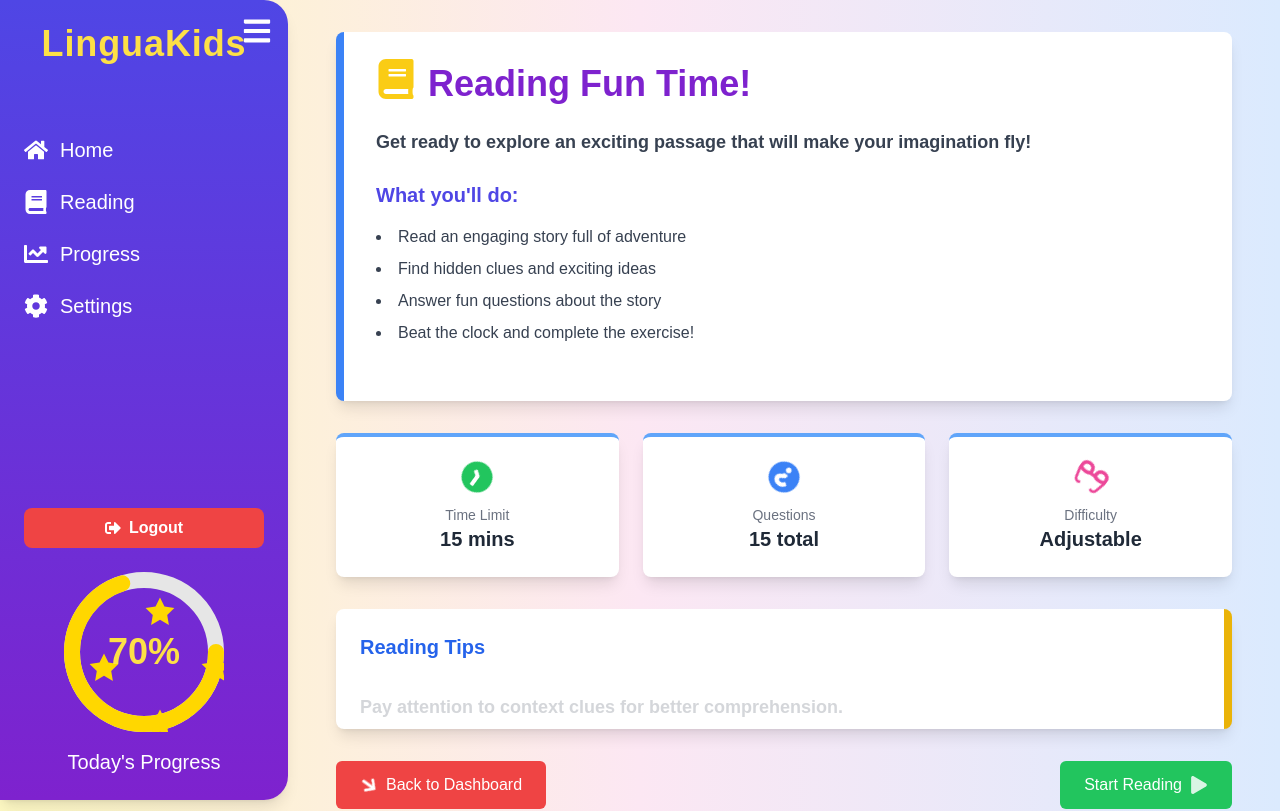
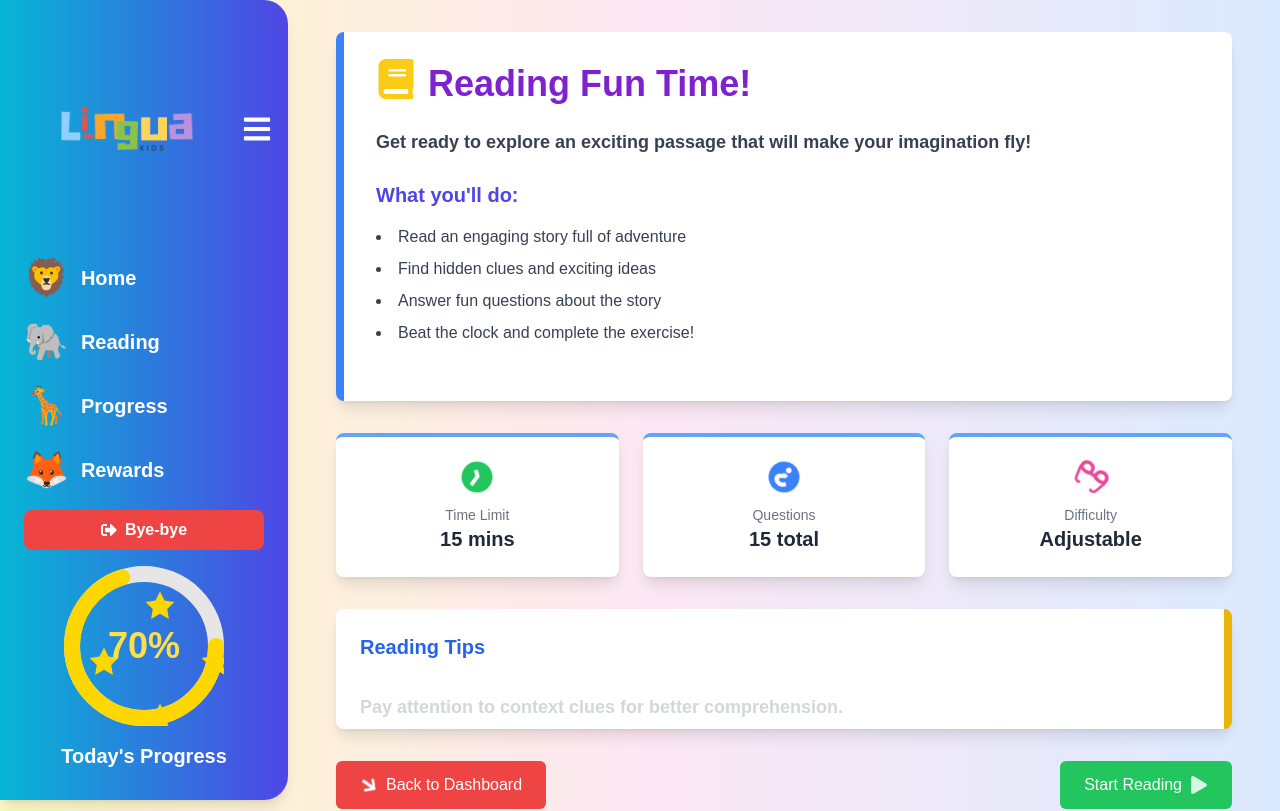
Before and after one commit to HasibNirjhar07/lingua-kids, a Next.js app in the folder client/: page /Reading/readingfrontpage in a window 1280 px wide. Shown: the top 811 px of the page. Built offline with nearby package versions, Linux system fonts and the light colour scheme; what @nextui-org/react would draw is missing.

Commit message:
Enhanced Dashboard Page

```diff
--- a/client/components/Sidebar.js
+++ b/client/components/Sidebar.js
@@ -1,9 +1,36 @@
-"use client";
-
 import React, { useState, useEffect } from "react";
-import { FaHome, FaBook, FaChartLine, FaCog, FaBars, FaSignOutAlt } from "react-icons/fa"; // Import logout icon
+import {
+  FaHome,
+  FaBook,
+  FaChartLine,
+  FaCog,
+  FaBars,
+  FaSignOutAlt,
+  FaGamepad,
+  FaGift,
+  FaVolumeMute,
+  FaVolumeUp,
+} from "react-icons/fa";
 import { motion, AnimatePresence } from "framer-motion";
 import { useRouter } from "next/router";
+import Image from "next/image";
+
+const AnimalIcon = ({ animal }) => {
+  const animalEmojis = {
+    lion: "🦁",
+    elephant: "🐘",
+    giraffe: "🦒",
+    monkey: "🐵",
+    fox: "🦊",
+    penguin: "🐧",
+  };
+
+  return (
+    <span className="text-4xl" role="img" aria-label={animal}>
+      {animalEmojis[animal]}
+    </span>
+  );
+};
 
 const AnimatedProgressBar = ({ value, size = "large" }) => {
   const circumference = 2 * Math.PI * 45;
@@ -74,10 +101,10 @@ const AnimatedProgressBar = ({ value, size = "large" }) => {
 const Sidebar = () => {
   const [isCollapsed, setIsCollapsed] = useState(false);
   const [isMobileMenuOpen, setIsMobileMenuOpen] = useState(false);
+  const [isSoundOn, setIsSoundOn] = useState(true);
   const router = useRouter();
-  const { pathname } = router; // Get current route path
+  const { pathname } = router;
 
-  // Load the collapsed state from local storage
   useEffect(() => {
     const storedState = localStorage.getItem("sidebarCollapsed");
     if (storedState) {
@@ -88,7 +115,7 @@ const Sidebar = () => {
   const toggleSidebar = () => {
     setIsCollapsed((prevState) => {
       const newState = !prevState;
-      localStorage.setItem("sidebarCollapsed", JSON.stringify(newState)); // Save new state to local storage
+      localStorage.setItem("sidebarCollapsed", JSON.stringify(newState));
       return newState;
     });
   };
@@ -103,41 +130,46 @@ const Sidebar = () => {
   };
 
   const menuItems = [
-    { name: "Home", icon: FaHome, link: "/dashboard" },
-    { name: "Reading", icon: FaBook, link: "/reading" },
-    { name: "Progress", icon: FaChartLine, link: "/progress" },
-    { name: "Settings", icon: FaCog, link: "/settings" },
+    { name: "Home", icon: "lion", link: "/dashboard" },
+    { name: "Reading", icon: "elephant", link: "/reading" },
+
+    { name: "Progress", icon: "giraffe", link: "/progress" },
+    { name: "Rewards", icon: "fox", link: "/rewards" },
+
   ];
 
   const handleMenuClick = (link) => {
     router.push(link);
     if (isMobileMenuOpen) {
-      toggleMobileMenu(); // Close mobile menu after navigation
+      toggleMobileMenu();
     }
   };
 
   return (
     <div className="relative">
-      {/* Sidebar for Desktop */}
       <motion.div
-        className={`bg-gradient-to-b from-indigo-600 to-purple-700 h-screen flex flex-col items-center rounded-r-3xl shadow-lg fixed lg:relative z-10 transition-transform transform ${
+        className={`bg-gradient-to-r from-cyan-500 to-indigo-600 min-h-screen flex flex-col items-center rounded-r-3xl shadow-lg fixed lg:relative z-10 transition-transform transform ${
           isMobileMenuOpen ? "translate-x-0" : "-translate-x-full"
         } lg:translate-x-0`}
         animate={{ width: isCollapsed ? 80 : 288 }}
         transition={{ duration: 0.3, ease: "easeInOut" }}
       >
+        <div className="flex  justify-between items-center w-auto p-4">
+          <AnimatePresence>
+            {!isCollapsed && (
+              <motion.div
+                className="flex-grow"
+                initial={{ opacity: 0, x: -20 }}
+                animate={{ opacity: 1, x: 0 }}
+                exit={{ opacity: 0, x: -20 }}
+                transition={{ duration: 0.2 }}
+              >
+                <Image src="/logo (2).png" alt="LinguaKids" width={250} height={100} />
+              </motion.div>
+            )}
+          </AnimatePresence>
           <motion.button
-          className="absolute top-4 right-4 text-white z-10 lg:hidden"
-          onClick={toggleMobileMenu}
-          whileHover={{ scale: 1.2, rotate: 15 }}
-          whileTap={{ scale: 0.9, rotate: -15 }}
-          transition={{ type: "spring", stiffness: 400, damping: 10 }}
-        >
-          <FaBars className="text-3xl" />
-        </motion.button>
-
-        <motion.button
-          className="absolute top-4 right-4 text-white z-10 hidden lg:block"
+            className="text-white z-10"
             onClick={toggleSidebar}
             whileHover={{ scale: 1.2, rotate: 15 }}
             whileTap={{ scale: 0.9, rotate: -15 }}
@@ -145,50 +177,41 @@ const Sidebar = () => {
           >
             <FaBars className="text-3xl" />
           </motion.button>
-
-        <AnimatePresence>
-          {!isCollapsed && (
-            <motion.div
-              className="mb-12 text-center w-full p-6"
-              initial={{ opacity: 0, x: -20 }}
-              animate={{ opacity: 1, x: 0 }}
-              exit={{ opacity: 0, x: -20 }}
-              transition={{ duration: 0.2 }}
-            >
-              <h1 className="text-yellow-300 text-4xl font-bold tracking-wide font-comic">
-                LinguaKids
-              </h1>
-            </motion.div>
-          )}
-        </AnimatePresence>
+        </div>
 
         <nav
           className={`flex flex-col ${
-            isCollapsed ? "h-full justify-center space-y-12" : "space-y-6 w-full px-6"
+            isCollapsed
+              ? "h-full justify-center space-y-12"
+              : "space-y-6 w-full px-6"
           }`}
         >
           {menuItems.map((item, index) => (
             <motion.a
               key={index}
-              className={`text-white flex items-center transition duration-200 text-xl cursor-pointer ${
+              className={`text-white flex flex-auto items-center transition duration-200 text-xl cursor-pointer ${
                 isCollapsed ? "justify-center" : ""
               } ${
-                pathname === item.link
-                  ? "bg-purple-600 rounded-lg p-2"
-                  : ""
-              }`} // Highlight the active item
-              whileHover={{ scale: 1.1, color: "#FFEB3B", backgroundColor: "#4c51bf", borderRadius: "12px" }}
+                pathname === item.link ? "bg-indigo-300 rounded-lg p-2" : ""
+              }`}
+              whileHover={{
+                scale: 1.1,
+                color: "#FFEB3B",
+                backgroundColor: "#4c51bf",
+                borderRadius: "12px",
+              }}
               whileTap={{ scale: 0.95 }}
-              onClick={() => handleMenuClick(item.link)} // Use the new handler
+              onClick={() => handleMenuClick(item.link)}
             >
               <motion.div
                 className="flex items-center"
                 animate={{ width: isCollapsed ? "auto" : "100%" }}
               >
-                <item.icon className={`text-2xl ${isCollapsed ? "mx-auto" : "mr-3"}`} />
+                <AnimalIcon animal={item.icon} />
                 <AnimatePresence>
                   {!isCollapsed && (
                     <motion.span
+                      className="ml-3 font-bold"
                       initial={{ opacity: 0, width: 0 }}
                       animate={{ opacity: 1, width: "auto" }}
                       exit={{ opacity: 0, width: 0 }}
@@ -203,18 +226,18 @@ const Sidebar = () => {
           ))}
         </nav>
 
-        <div className={`mt-auto w-full ${isCollapsed ? "pb-6" : "px-6 pb-6"}`}>
+        <div className={`mt-5 w-full ${isCollapsed ? "pb-6" : "px-6 pb-6"}`}>
           <AnimatePresence>
             {!isCollapsed && (
               <motion.button
                 onClick={handleLogout}
-                className="mb-6 bg-red-500 hover:bg-red-600 text-white px-4 py-2 rounded-lg font-bold w-full transition-transform transform hover:scale-105 flex items-center justify-center"
+                className="mb-4 bg-red-500 hover:bg-red-600 text-white px-4 py-2 rounded-lg font-bold w-full transition-transform transform hover:scale-105 flex items-center justify-center"
                 initial={{ opacity: 0, y: 20 }}
                 animate={{ opacity: 1, y: 0 }}
                 exit={{ opacity: 0, y: 20 }}
                 transition={{ duration: 0.2 }}
               >
-                <FaSignOutAlt className="mr-2" /> Logout
+                <FaSignOutAlt className="mr-2" /> Bye-bye
               </motion.button>
             )}
           </AnimatePresence>
@@ -223,10 +246,13 @@ const Sidebar = () => {
             animate={{ scale: isCollapsed ? 0.6 : 1 }}
             transition={{ duration: 0.3 }}
           >
-            <AnimatedProgressBar value={70} size={isCollapsed ? "small" : "large"} />
+            <AnimatedProgressBar
+              value={70}
+              size={isCollapsed ? "small" : "large"}
+            />
             {!isCollapsed && (
               <motion.p
-                className="mt-4 text-xl text-white"
+                className="mt-4 text-xl text-white font-bold"
                 initial={{ opacity: 0 }}
                 animate={{ opacity: 1 }}
                 transition={{ delay: 0.2 }}
@@ -238,10 +264,10 @@ const Sidebar = () => {
         </div>
       </motion.div>
 
-      {/* Mobile Sidebar Toggle Button */}
       <button
         className="lg:hidden fixed top-4 left-4 text-indigo z-20"
         onClick={toggleMobileMenu}
+        aria-label="Toggle mobile menu"
       >
         <FaBars className="text-3xl text-indigo-700" />
       </button>
```
Also changed, not shown: client/public/logo (2).png (added), 1 other file (tests, documents, lock files or other folders). Lines whose indentation alone changed are shown as unchanged.
